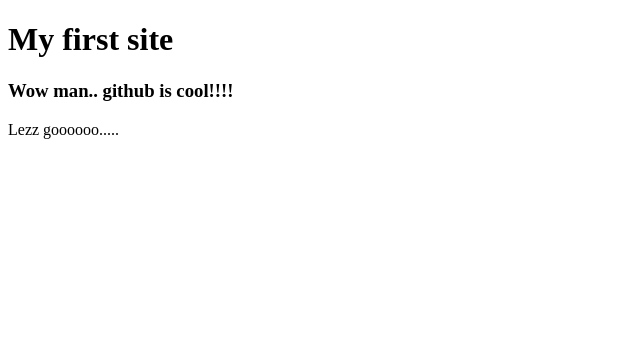
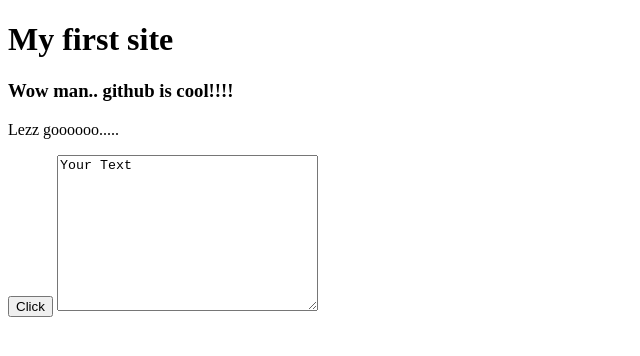
Before and after one commit to fokirshaon/mysite, a plain HTML site: page index.html in a window 1280 px wide. Shown: the whole page, without its empty margins (0-640 px from the left). Drawn offline with Linux system fonts and the light colour scheme.

Commit message:
second try

```diff
--- a/index.html
+++ b/index.html
@@ -9,5 +9,7 @@
     <h1>My first site</h1>
     <h3>Wow man.. github is cool!!!!</h3>
     <p>Lezz goooooo.....</p>
+    <button>Click</button>
+    <textarea name="lol" id="" cols="30" rows="10">Your Text</textarea>
 </body>
 </html>
```
